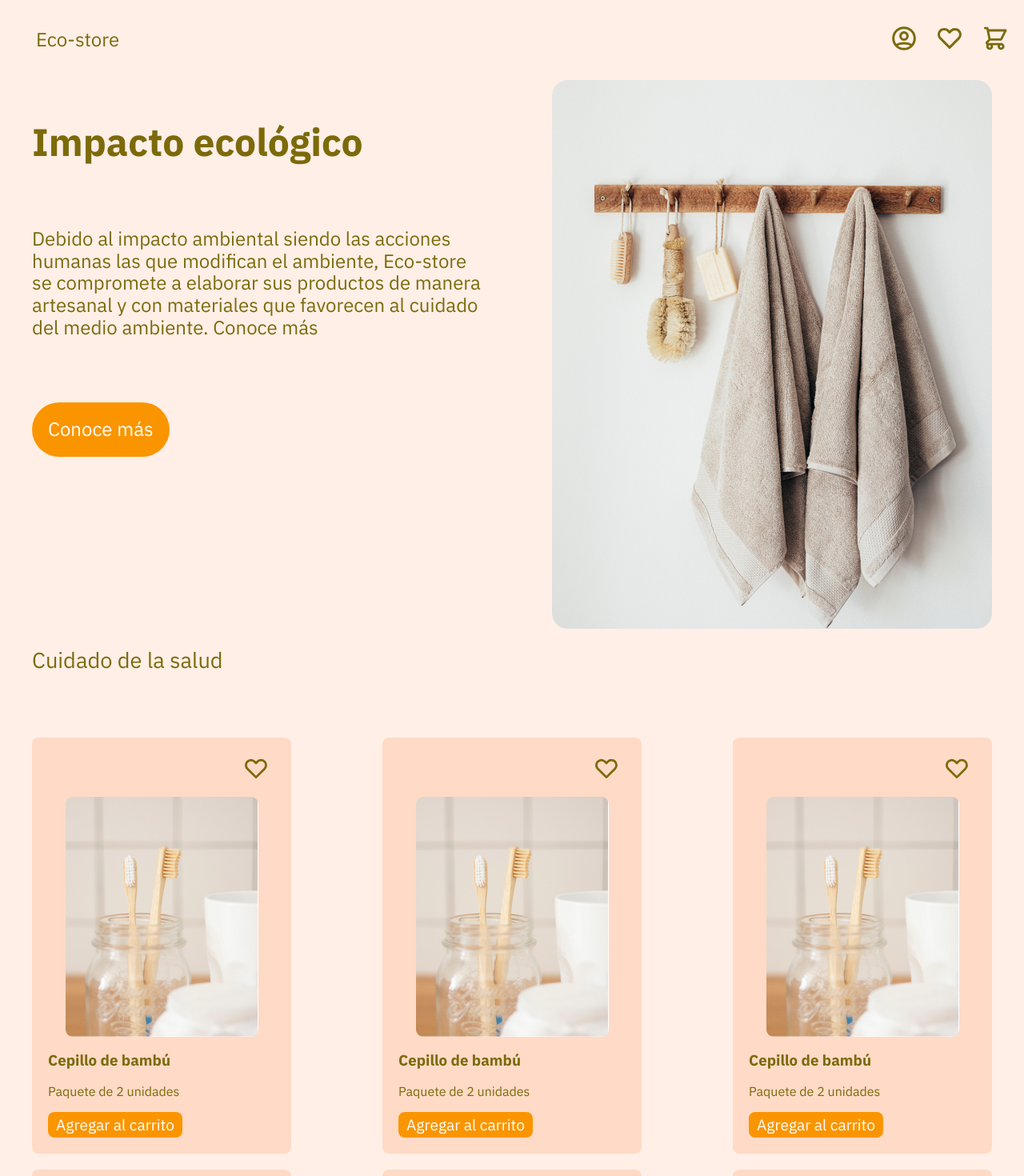
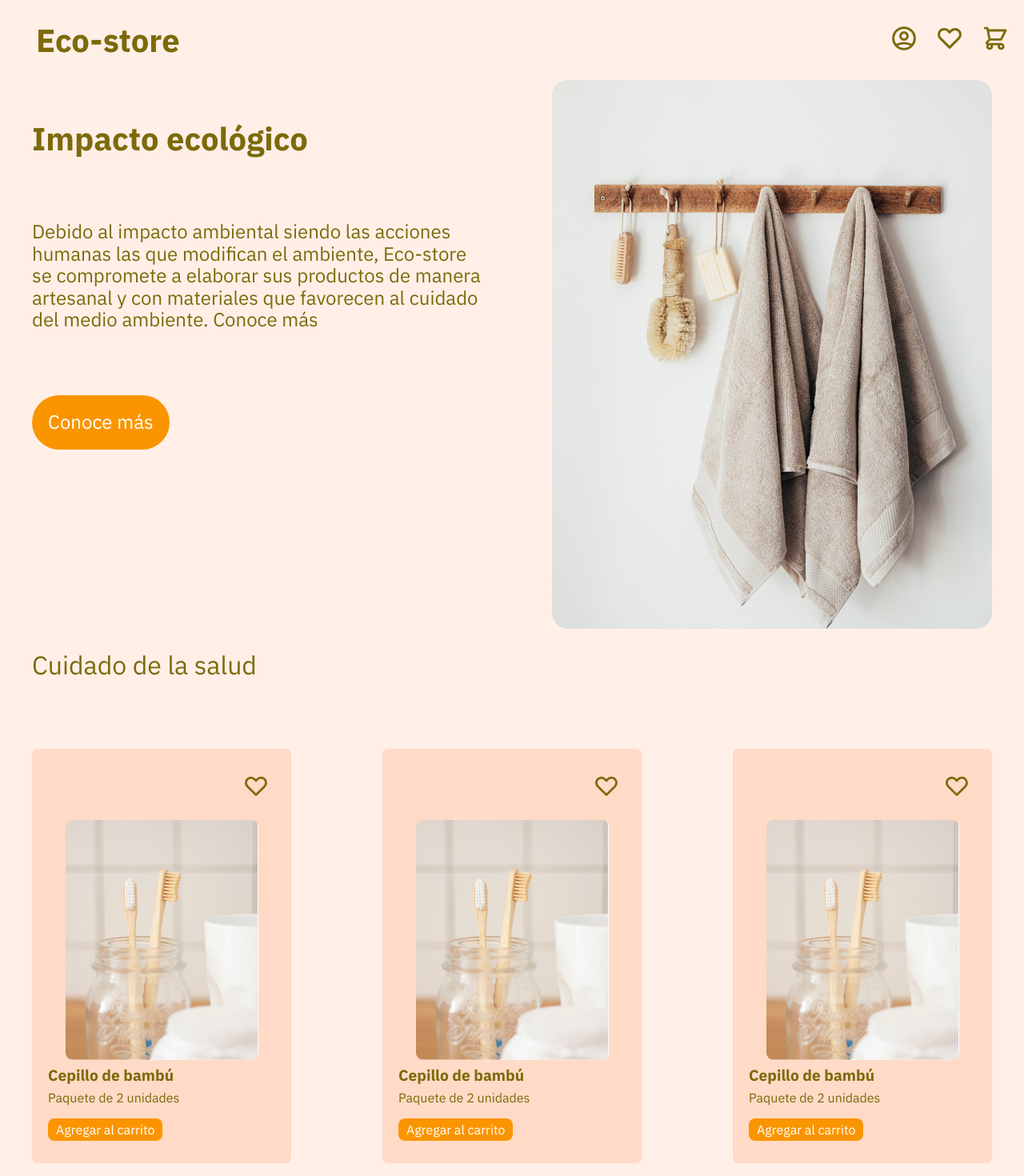
Before and after one commit to enrique1994mex/shop-green, a React (Vite) app: page / in a window 1280 px wide. Shown: the top 1470 px of the page at 80% size. Built offline with nearby package versions, Linux system fonts and the light colour scheme.

Commit message:
add styles to text and titles

```diff
--- a/src/components/Header.jsx
+++ b/src/components/Header.jsx
@@ -4,7 +4,7 @@ import style from '../styles/components/header.module.scss'
 const Header = () => {
 	return (
 		<nav className={style.navbar}>
-			<p>Eco-store</p>
+			<h1>Eco-store</h1>
 			<Profile />
 		</nav>
 	)
--- a/src/styles/components/footer.module.scss
+++ b/src/styles/components/footer.module.scss
@@ -7,6 +7,18 @@
 	height: auto;
 	padding: 40px;
 	color: white;
+	h3 {
+		font-size: c.$title-small;
+		@include desktop {
+			font-size: c.$title-medium;
+		}
+	}
+	p {
+		font-size: c.$text-small;
+		@include desktop {
+			font-size: c.$text-medium;
+		}
+	}
 	.social {
 		@include flexCenter(row, center, center);
 		gap: 40px;
--- a/src/styles/components/header.module.scss
+++ b/src/styles/components/header.module.scss
@@ -8,8 +8,11 @@
 	padding: 15px;
 	position: sticky;
 	top: -1px;
-	p {
-		font-size: 1.5em;
+	h1 {
+		font-size: c.$title-medium;
+		@include tablet {
+			font-size: c.$title-large;
+		}
 		padding-left: 30px;
 	}
 }
--- a/src/styles/components/main.module.scss
+++ b/src/styles/components/main.module.scss
@@ -25,23 +25,23 @@
 	}
 	row-gap: 20px;
 	h1 {
-		font-size: 1.5em;
+		font-size: c.$title-small;
 		@include small {
-			font-size: 2em;
+			font-size: c.$title-medium;
 		}
 		@include large {
-			font-size: 3em;
+			font-size: c.$title-large;
 		}
 		padding: 0px;
 		margin: 0px;
 	}
 	p {
-		font-size: 1em;
+		font-size: c.$text-small;
 		@include small {
-			font-size: 1.2em;
+			font-size: c.$text-medium;
 		}
 		@include large {
-			font-size: 1.5em;
+			font-size: c.$text-large;
 		}
 		margin: 0px;
 	}
@@ -51,10 +51,10 @@
 		border-style: none;
 		border-radius: 35px;
 		color: white;
-		font-size: 1em;
+		font-size: c.$text-small;
 		cursor: pointer;
 		@include desktop {
-			font-size: 1.5em;
+			font-size: c.$text-large;
 		}
 		&:hover {
 			transform: scale(1.1);
@@ -80,13 +80,13 @@
 .product {
 	width: 100%;
 	height: auto;
-
-	h2 {
-		font-size: 1.7em;
-	}
 	.healthcare {
 		padding-bottom: 60px;
 		h2 {
+			font-size: c.$title-small;
+			@include desktop {
+				font-size: c.$title-medium;
+			}
 			font-weight: 300;
 			padding-bottom: 60px;
 		}
@@ -139,8 +139,17 @@
 					border-radius: 9px;
 				}
 			}
+			h3 {
+				margin: 8px 0px;
+				font-size: c.$title-smaller;
+			}
+			p {
+				margin: 8px 0px;
+				font-size: c.$text-small;
+			}
 			button {
-				font-size: 1.2em;
+				font-size: c.$text-small;
+				margin: 8px 0px;
 				padding: 5px 10px;
 				background-color: c.$quaternion-color;
 				border-style: none;
@@ -162,7 +171,10 @@
 .aboutUs {
 	padding-bottom: 60px;
 	h2 {
-		font-weight: bold;
+		font-size: c.$title-small;
+		@include desktop {
+			font-size: c.$title-medium;
+		}
 		padding-bottom: 40px;
 		@include tablet {
 			padding-bottom: 60px;
@@ -189,7 +201,7 @@
 			}
 			p {
 				text-align: center;
-				font-size: 1.5em;
+				font-size: c.$text-large;
 				margin: 0px;
 			}
 		}
@@ -201,7 +213,10 @@
 
 .gallery {
 	h2 {
-		font-weight: bold;
+		font-size: c.$title-small;
+		@include desktop {
+			font-size: c.$title-medium;
+		}
 		padding-bottom: 40px;
 	}
 	.galleryImages {
@@ -231,6 +246,10 @@
 .location {
 	color: #e86424;
 	h2 {
+		font-size: c.$title-small;
+		@include desktop {
+			font-size: c.$title-medium;
+		}
 		padding: 40px 0px;
 	}
 	.map {
@@ -247,6 +266,6 @@
 	}
 	p,
 	h3 {
-		font-size: 1.5em;
+		font-size: c.$text-large;
 	}
 }
--- a/src/styles/utilities/_variables.scss
+++ b/src/styles/utilities/_variables.scss
@@ -3,3 +3,12 @@ $secondary-color: #ffdac6;
 $tertiary-color: #babd8d;
 $quaternion-color: #fa9500;
 $primary-text-color: #7c6a0a;
+
+$text-small: 1em;
+$text-medium: 1.2em;
+$text-large: 1.5em;
+
+$title-smaller: 1.2em;
+$title-small: 1.5em;
+$title-medium: 2em;
+$title-large: 2.5em;
```
